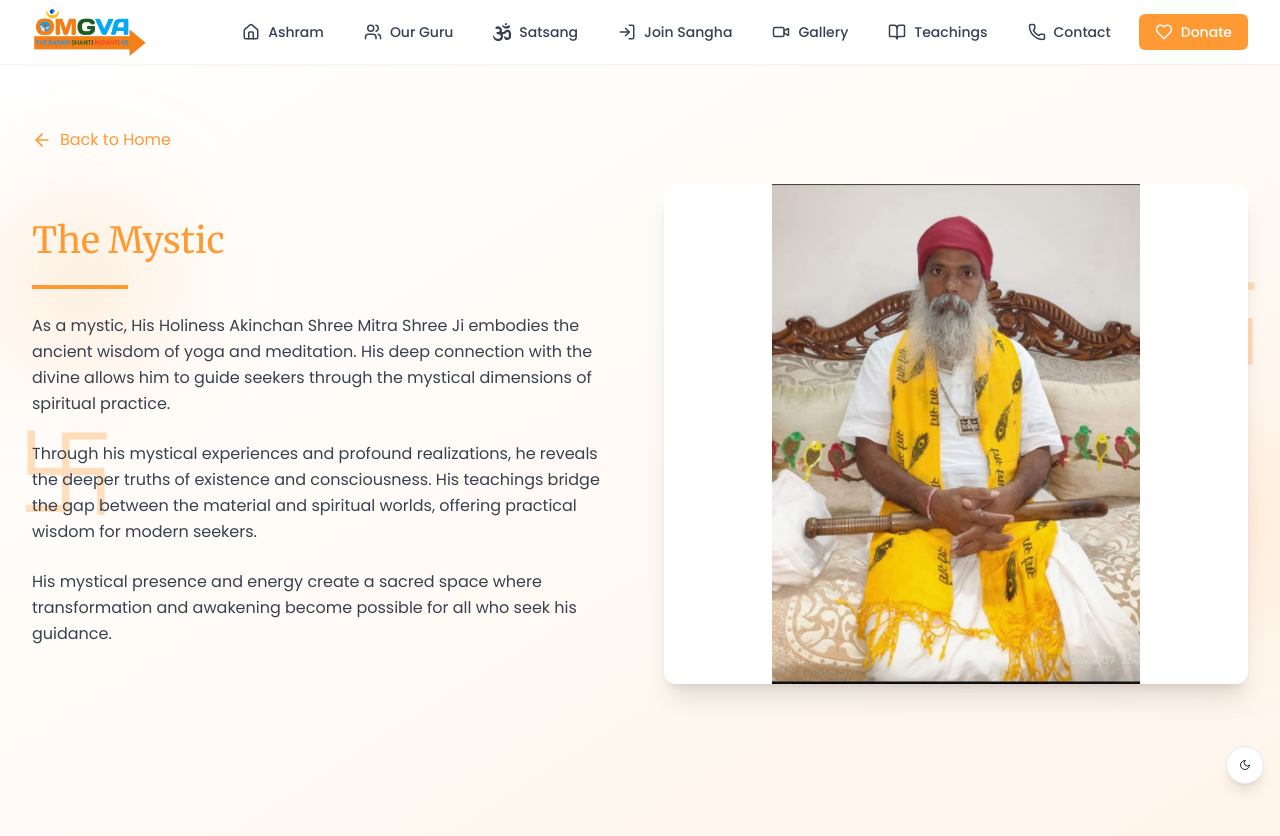
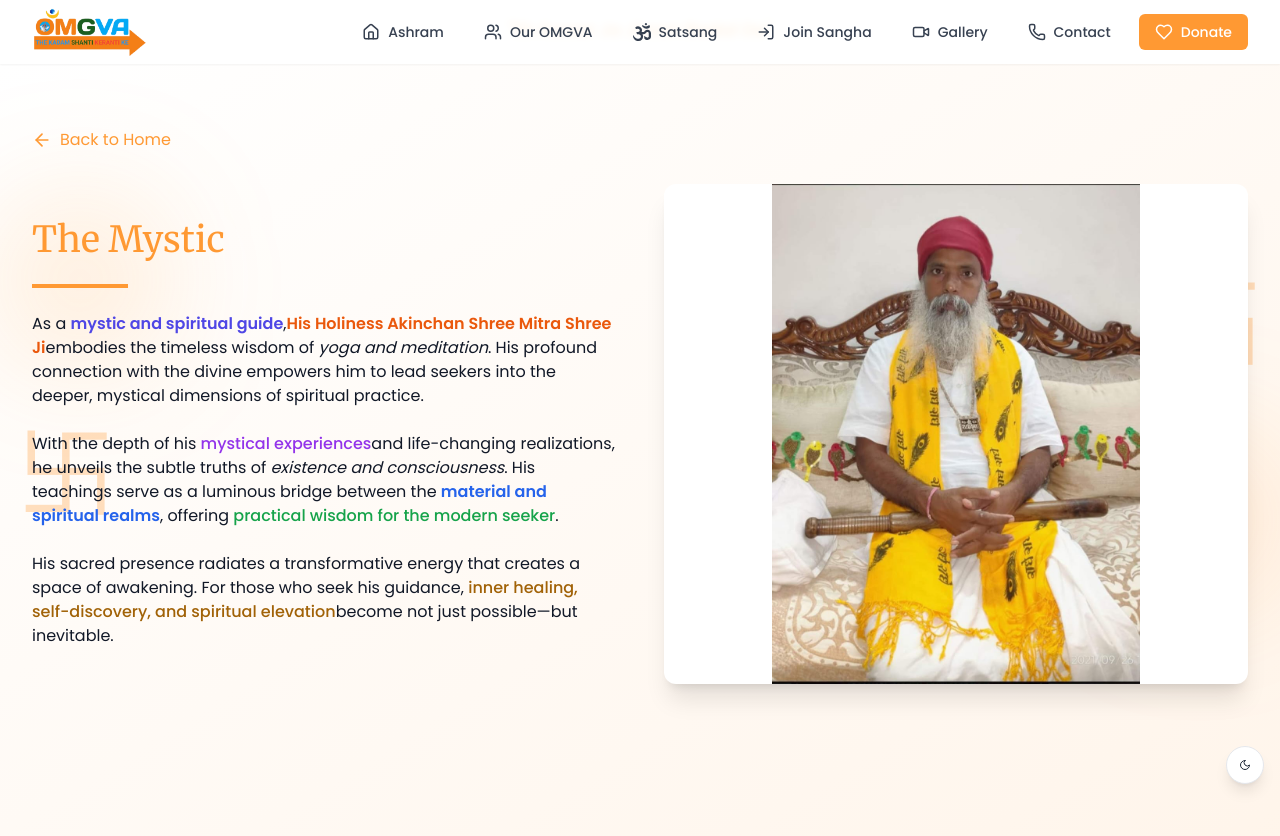
Before and after one commit to divyanshsingh07/OMGVA-Foundation, a React (Vite) app: page /mystic in a window 1280 px wide. Shown: the top 836 px of the page. Built offline with nearby package versions, Linux system fonts and the light colour scheme.

Commit message:
basic personal changes

```diff
--- a/index.html
+++ b/index.html
@@ -5,8 +5,8 @@
     <link rel="icon" type="image/png" href="/favicon/OMGVA-circle.png" />
     <meta name="viewport" content="width=device-width, initial-scale=1.0" />
 
-    <title>OMGVA Yoga | Akinchan Shree Mitra Shree Ji</title>
-    <meta name="description" content="Welcome to OMGVA Yoga Foundation, guided by His Holiness Akinchan Shree Mitra Shree Ji. Discover inner peace through yoga, meditation, and spiritual wisdom." />
+    <title>OMGVA Foundation | Akinchan Shree Mitra Shree Ji</title>
+    <meta name="description" content="Welcome to OMGVA Foundation Foundation, guided by His Holiness Akinchan Shree Mitra Shree Ji. Discover inner peace through yoga, meditation, and spiritual wisdom." />
 
     <!-- You can also add fonts or meta tags here later if needed -->
   </head>
--- a/src/components/About.tsx
+++ b/src/components/About.tsx
@@ -20,11 +20,11 @@ const About = () => {
         <div className="grid grid-cols-1 md:grid-cols-2 gap-12 items-center">
           <div className="space-y-6">
           <p className="text-gray-700 dark:text-gray-300 leading-relaxed">
-  OMGVA Foundation ek बहुआयामी संस्था hai jo मानवता ke उत्थान ke liye समर्पित है। Iske teen प्रमुख स्तम्भ hain — <strong>OMGVA Yoga Foundation</strong>, <strong>OMGVA Tourism & Wellness</strong>, aur <strong>OMGVA Infotruss</strong> — jo शरीर, मन aur आत्मा ke समग्र विकास ke लिए कार्यरत हैं।
+  OMGVA Foundation ek बहुआयामी संस्था hai jo मानवता ke उत्थान ke liye समर्पित है। Iske teen प्रमुख स्तम्भ hain — <strong>OMGVA Foundation Foundation</strong>, <strong>OMGVA Tourism & Wellness</strong>, aur <strong>OMGVA Infotruss</strong> — jo शरीर, मन aur आत्मा ke समग्र विकास ke लिए कार्यरत हैं।
 </p>
 
 <p className="text-gray-700 dark:text-gray-300 leading-relaxed">
-  <strong>OMGVA Yoga Foundation</strong> ek आध्यात्मिक आश्रम hai jo योग एवं ध्यान की प्राचीन विद्या ko <em>His Holiness Akinchan Shree Mitra Shree Ji</em> ke दिव्य मार्गदर्शन mein प्रसारित करता है। हमारा उद्देश्य hai — "योगः कर्मसु कौशलम्" — karm mein कौशल aur आत्मिक शांति ka समन्वय।
+  <strong>OMGVA Foundation Foundation</strong> ek आध्यात्मिक आश्रम hai jo योग एवं ध्यान की प्राचीन विद्या ko <em>His Holiness Akinchan Shree Mitra Shree Ji</em> ke दिव्य मार्गदर्शन mein प्रसारित करता है। हमारा उद्देश्य hai — "योगः कर्मसु कौशलम्" — karm mein कौशल aur आत्मिक शांति ka समन्वय।
 </p>
 
 <p className="text-gray-700 dark:text-gray-300 leading-relaxed">
--- a/src/components/Hero.tsx
+++ b/src/components/Hero.tsx
@@ -81,10 +81,10 @@ const Hero = () => {
             <img
               src={card.image}
               alt={card.title}
-              className="w-full h-full object-cover object-center group-hover:scale-[1.05] transition-transform duration-500"
+              className="w-full h-full object-cover object-center transform transition-transform duration-500 group-hover:scale-105"
             />
             <div className="absolute inset-0 bg-gradient-to-t from-black/70 via-black/40 to-transparent" />
-            <div className="absolute inset-0 flex flex-col justify-end p-8">
+            <div className="absolute inset-0 flex flex-col justify-end p-8 transition-opacity duration-300">
               <div className="text-center space-y-4">
                 <span className="text-3xl md:text-4xl font-serif text-white drop-shadow-lg font-bold">
                   {card.title} <span className="text-4xl">›</span>
--- a/src/components/MobilePagesSlider.tsx
+++ b/src/components/MobilePagesSlider.tsx
@@ -14,7 +14,7 @@ const pages = [
     image: "/mission.png",
     alt: "The Mission",
     content: [
-      "The mission of OMGVA Yoga Foundation is to spread the light of yoga and meditation to every corner of the world. Under the divine guidance of His Holiness Akinchan Shree Mitra Shree Ji, we strive to create a world where spiritual wisdom is accessible to all.",
+      "The mission of OMGVA Foundation is to spread the light of yoga and meditation to every corner of the world. Under the divine guidance of His Holiness Akinchan Shree Mitra Shree Ji, we strive to create a world where spiritual wisdom is accessible to all.",
       "Our vision is to establish a global community of spiritual seekers, united in their pursuit of inner peace and enlightenment. Through various programs, teachings, and initiatives, we aim to transform lives and create a more harmonious world.",
       "Join us in this sacred mission of spreading love, peace, and spiritual wisdom to humanity. Together, we can create a world where every individual realizes their divine potential."
     ]
--- a/src/components/Navbar.tsx
+++ b/src/components/Navbar.tsx
@@ -8,23 +8,16 @@ import { FaOm } from "react-icons/fa";
 
 const Navbar = () => {
   const [isOpen, setIsOpen] = useState(false);
-  const [isTeachingsOpen, setIsTeachingsOpen] = useState(false);
   const [isDonationOpen, setIsDonationOpen] = useState(false);
   const [isContactOpen, setIsContactOpen] = useState(false);
   const navigate = useNavigate();
 
   const navItems = [
     { name: "Ashram", path: "/", icon: Home },
-    { name: "Our Guru", path: "#about", icon: Users },
+    { name: "Our OMGVA", path: "#about", icon: Users },
     { name: "Satsang", path: "#satsang", icon: FaOm },
     { name: "Join Sangha", path: "#join", icon: LogIn },
     { name: "Gallery", path: "#gallery", icon: Video },
-  ];
-
-  const teachingsItems = [
-    { name: "Daily Teachings", path: "/teachings/daily", icon: BookOpen },
-    { name: "Meditation", path: "/teachings/meditation", icon: BookOpen },
-    { name: "Yoga Practices", path: "/teachings/yoga", icon: BookOpen },
   ];
 
   const handleScroll = (e: React.MouseEvent<HTMLAnchorElement>, path: string) => {
@@ -53,10 +46,10 @@ const Navbar = () => {
         <div className="max-w-7xl mx-auto px-4 sm:px-6 lg:px-8">
           <div className="flex items-center justify-between h-16">
             <div className="flex items-center">
-              <Link to="/" className="flex-shrink-0">
+              <Link to="/" onClick={() => navigate('/')} className="flex-shrink-0">
                 <img
                   src={OMGVALogo}
-                  alt="OMGVA Yoga Logo"
+                  alt="OMGVA Foundation Logo"
                   className="h-12 w-auto"
                 />
               </Link>
@@ -79,34 +72,6 @@ const Navbar = () => {
                     </Link>
                   );
                 })}
-                <div className="relative group">
-                  <button
-                    className="text-gray-700 hover:text-saffron px-3 py-2 rounded-md text-sm font-medium transition-colors flex items-center gap-2"
-                    onClick={() => setIsTeachingsOpen(!isTeachingsOpen)}
-                  >
-                    <BookOpen size={18} />
-                    Teachings
-                  </button>
-                  {isTeachingsOpen && (
-                    <div className="absolute left-0 mt-2 w-48 rounded-md shadow-lg bg-white ring-1 ring-black ring-opacity-5">
-                      <div className="py-1">
-                        {teachingsItems.map((item) => {
-                          const Icon = item.icon;
-                          return (
-                            <Link
-                              key={item.name}
-                              to={item.path}
-                              className="px-4 py-2 text-sm text-gray-700 hover:bg-saffron/10 hover:text-saffron flex items-center gap-2"
-                            >
-                              <Icon size={16} />
-                              {item.name}
-                            </Link>
-                          );
-                        })}
-                      </div>
-                    </div>
-                  )}
-                </div>
                 <button
                   onClick={() => setIsContactOpen(true)}
                   className="text-gray-700 hover:text-saffron px-3 py-2 rounded-md text-sm font-medium transition-colors flex items-center gap-2"
@@ -161,32 +126,6 @@ const Navbar = () => {
                   </Link>
                 );
               })}
-              <div className="px-3 py-2">
-                <button
-                  className="text-gray-700 hover:text-saffron text-base font-medium flex items-center gap-2"
-                  onClick={() => setIsTeachingsOpen(!isTeachingsOpen)}
-                >
-                  <BookOpen size={20} />
-                  Teachings
-                </button>
-                {isTeachingsOpen && (
-                  <div className="pl-4 mt-2 space-y-1">
-                    {teachingsItems.map((item) => {
-                      const Icon = item.icon;
-                      return (
-                        <Link
-                          key={item.name}
-                          to={item.path}
-                          className="px-3 py-2 rounded-md text-sm font-medium text-gray-700 hover:text-saffron hover:bg-saffron/10 flex items-center gap-2"
-                        >
-                          <Icon size={18} />
-                          {item.name}
-                        </Link>
-                      );
-                    })}
-                  </div>
-                )}
-              </div>
               <button
                 onClick={() => setIsContactOpen(true)}
                 className="w-full text-left px-3 py-2 rounded-md text-base font-medium text-gray-700 hover:text-saffron hover:bg-saffron/10 flex items-center gap-2"
@@ -199,6 +138,10 @@ const Navbar = () => {
         )}
       </nav>
 
+      <div className="text-center mt-4">
+        <p className="text-lg font-semibold text-saffron">"Ek Awsar Jo Jiwan Badal De"</p>
+      </div>
+
       {/* Donation Popup */}
       <DonationPopup isOpen={isDonationOpen} onClose={() => setIsDonationOpen(false)} />
 
--- a/src/pages/Man.tsx
+++ b/src/pages/Man.tsx
@@ -14,19 +14,6 @@ const Man = () => {
         </Link>
 
         <div className="grid grid-cols-1 md:grid-cols-2 gap-12 items-center relative">
-          <div className="space-y-6 z-10">
-            <h1 className="text-4xl font-serif text-saffron">The Man</h1>
-            <div className="w-24 h-1 bg-saffron"></div>
-            <p className="text-gray-700 dark:text-gray-200 leading-relaxed">
-              His Holiness Akinchan Shree Mitra Shree Ji is a spiritual luminary whose life and teachings have touched countless souls. Born with a divine purpose, he has dedicated his life to spreading the light of yoga and meditation.
-            </p>
-            <p className="text-gray-700 dark:text-gray-200 leading-relaxed">
-              From a young age, he exhibited extraordinary spiritual awareness and wisdom. His journey of self-realization and service to humanity has inspired seekers from all walks of life to embark on their own spiritual paths.
-            </p>
-            <p className="text-gray-700 dark:text-gray-200 leading-relaxed">
-              Through his profound teachings and compassionate guidance, he continues to illuminate the path of spiritual awakening for seekers worldwide.
-            </p>
-          </div>
           <div className="relative h-[500px] rounded-2xl overflow-hidden shadow-xl z-10">
             <img
               src="/man.png"
@@ -34,12 +21,22 @@ const Man = () => {
               className="w-full h-full object-cover"
             />
           </div>
-          <div className="absolute inset-0 pointer-events-none z-0">
-            <div className="absolute top-1/4 left-0 w-40 h-40 bg-saffron/20 rounded-full blur-3xl"></div>
-            <div className="absolute bottom-1/4 right-0 w-40 h-40 bg-saffron/20 rounded-full blur-3xl"></div>
-            <div className="absolute top-1/2 left-4 text-[100px] text-saffron/30">卐</div>
-            <div className="absolute bottom-1/2 right-4 text-[100px] text-saffron/30">卐</div>
+          <div className="space-y-6 z-10">
+            <h1 className="text-4xl font-serif text-saffron">The Man</h1>
+            <div className="w-24 h-1 bg-saffron"></div>
+            <p>
+    <span className="font-semibold text-lg">His Holiness Akinchan Shree Mitra Shree Ji</span>, also known as <span className="text-orange-600 font-medium">AKINCHAN</span>, was born on <span className="italic">6th March 1972</span>. He is a <span className="text-blue-600">Management Graduate</span> and a <span className="text-blue-600">Research Scholar in Applied Psychology</span>. As the head and patron of various social and educational organizations, he has dedicated his life to <span className="text-green-600 font-semibold">serving humanity</span>.
+  </p>
+  <p>
+    A <span className="text-purple-600 font-medium">spiritual luminary</span>, he inspires countless individuals through his teachings and guidance. His hobbies include <span className="italic">living with nature, interacting with individuals, reading, music, and swimming</span>. His ultimate goal is to <span className="text-green-700 font-semibold">grow continually while serving humanity</span>.
+  </p>
           </div>
+        </div>
+        <div className="absolute inset-0 pointer-events-none z-0">
+          <div className="absolute top-1/4 left-0 w-40 h-40 bg-saffron/20 rounded-full blur-3xl"></div>
+          <div className="absolute bottom-1/4 right-0 w-40 h-40 bg-saffron/20 rounded-full blur-3xl"></div>
+          <div className="absolute top-1/2 left-4 text-[100px] text-saffron/30">卐</div>
+          <div className="absolute bottom-1/2 right-4 text-[100px] text-saffron/30">卐</div>
         </div>
       </div>
     </div>
--- a/src/pages/Mission.tsx
+++ b/src/pages/Mission.tsx
@@ -24,15 +24,21 @@ const Mission = () => {
             <div className="space-y-6">
               <h1 className="text-4xl font-serif text-saffron">The Mission</h1>
               <div className="w-24 h-1 bg-saffron"></div>
-              <p className="text-gray-700 dark:text-gray-200 leading-relaxed">
-                The mission of OMGVA Yoga Foundation is to spread the light of yoga and meditation to every corner of the world. Under the divine guidance of His Holiness Akinchan Shree Mitra Shree Ji, we strive to create a world where spiritual wisdom is accessible to all.
-              </p>
-              <p className="text-gray-700 dark:text-gray-200 leading-relaxed">
-                Our vision is to establish a global community of spiritual seekers, united in their pursuit of inner peace and enlightenment. Through various programs, teachings, and initiatives, we aim to transform lives and create a more harmonious world.
-              </p>
-              <p className="text-gray-700 dark:text-gray-200 leading-relaxed">
-                Join us in this sacred mission of spreading love, peace, and spiritual wisdom to humanity. Together, we can create a world where every individual realizes their divine potential.
-              </p>
+              <p>
+    <span className="font-semibold text-lg">The mission of OMGVA Foundation</span> is to spread the transformative light of <span className="text-indigo-600 font-medium">yoga and meditation</span> across every corner of the world. Guided by the divine presence of <span className="text-orange-600 font-semibold">His Holiness Akinchan Shree Mitra Shree Ji</span>, also lovingly known as <span className="italic">AKINCHAN</span>, we envision a spiritually awakened planet where ancient wisdom is accessible to all.
+  </p>
+
+  <p>
+    Our vision is to establish a <span className="text-purple-600 font-semibold">global spiritual community</span> — a family of seekers devoted to <span className="italic">inner peace and enlightenment</span>. Through impactful programs, soul-touching teachings, and humanitarian initiatives, we strive to bring meaningful change in individuals and help create a world rooted in harmony and compassion.
+  </p>
+
+  <p>
+    <span className="font-medium">Under MitraShree Ji's leadership</span> — a <span className="text-blue-600">Management Graduate</span>, <span className="text-blue-600">Research Scholar in Applied Psychology</span>, and experienced spiritual mentor — OMGVA empowers people through over <span className="font-semibold">2,000 motivational lectures</span>, <span className="font-semibold">1,500+ career counseling sessions</span>, and <span className="italic">dedicated yoga and meditation practices</span>. He is a guiding force to many across social and corporate landscapes.
+  </p>
+
+  <p>
+    Join us in this sacred mission of <span className="text-green-600 font-semibold">spreading love, peace, and spiritual wisdom</span> to humanity. Together, let's realize the divine within and help others discover theirs — because as our guiding quote says: <span className="italic font-medium text-yellow-600">“उठो धरती के वीर सपुतों - धरती स्वर्ग बनाना है।”</span> (*Rise, brave sons of the Earth – we must turn Earth into Heaven.*)
+  </p>
             </div>
             <div className="relative h-[500px] rounded-2xl overflow-hidden shadow-xl">
               <img
--- a/src/pages/Mystic.tsx
+++ b/src/pages/Mystic.tsx
@@ -23,15 +23,25 @@ const Mystic = () => {
           <div className="space-y-6">
             <h1 className="text-4xl font-serif text-saffron">The Mystic</h1>
             <div className="w-24 h-1 bg-saffron"></div>
-            <p className="text-gray-700 dark:text-gray-200 leading-relaxed">
-              As a mystic, His Holiness Akinchan Shree Mitra Shree Ji embodies the ancient wisdom of yoga and meditation. His deep connection with the divine allows him to guide seekers through the mystical dimensions of spiritual practice.
-            </p>
-            <p className="text-gray-700 dark:text-gray-200 leading-relaxed">
-              Through his mystical experiences and profound realizations, he reveals the deeper truths of existence and consciousness. His teachings bridge the gap between the material and spiritual worlds, offering practical wisdom for modern seekers.
-            </p>
-            <p className="text-gray-700 dark:text-gray-200 leading-relaxed">
-              His mystical presence and energy create a sacred space where transformation and awakening become possible for all who seek his guidance.
-            </p>
+            <p>
+    As a <span className="font-semibold text-indigo-600">mystic and spiritual guide</span>,
+    <span className="text-orange-600 font-semibold">His Holiness Akinchan Shree Mitra Shree Ji</span>
+    embodies the timeless wisdom of <span className="italic">yoga and meditation</span>.
+    His profound connection with the divine empowers him to lead seekers into the deeper, mystical dimensions of spiritual practice.
+  </p>
+
+  <p>
+    With the depth of his <span className="text-purple-600 font-medium">mystical experiences</span>
+    and life-changing realizations, he unveils the subtle truths of <span className="italic">existence and consciousness</span>.
+    His teachings serve as a luminous bridge between the <span className="font-semibold text-blue-600">material and spiritual realms</span>,
+    offering <span className="text-green-600 font-medium">practical wisdom for the modern seeker</span>.
+  </p>
+
+  <p>
+    His sacred presence radiates a transformative energy that creates a space of awakening.
+    For those who seek his guidance, <span className="font-medium text-yellow-700">inner healing, self-discovery, and spiritual elevation</span>
+    become not just possible—but inevitable.
+  </p>
           </div>
           <div className="relative h-[500px] rounded-xl overflow-hidden shadow-xl bg-white dark:bg-gray-900 flex items-center justify-center">
             <img
```
Also changed, not shown: src/components/SectionWithMessage.tsx (added).
